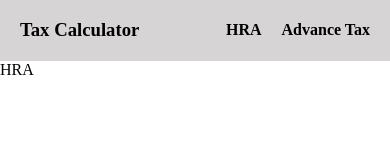
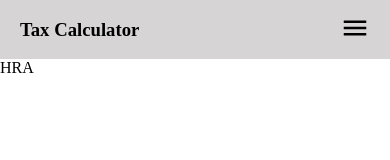
Before and after one commit to Vishal27-com/Tax-Calculator, a React (Vite) app: page / in a window 390 px wide. Shown: the top 160 px of the page. Built offline with nearby package versions, Linux system fonts and the light colour scheme.

Commit message:
navbar responsive

```diff
--- a/src/Components/Navbar/Navbar.jsx
+++ b/src/Components/Navbar/Navbar.jsx
@@ -1,14 +1,42 @@
-import React from 'react'
+import React, { useState } from 'react'
 import './navbar.css'
+import { Link } from 'react-router-dom'
+import {MdMenu} from "react-icons/md"
 const Navbar = () => {
+  const [show,setShow]=useState(false)
+  const toggleHandler=()=>{
+   setShow(!show)
+  }
   return (
+    <>
     <div className='nav-cont'>
       <h3>Tax Calculator</h3>
       <div className='link-box'>
+        <Link to='/'>
       <h4>HRA</h4>
+        </Link>
+        <Link to='/adv-tax'>
       <h4>Advance Tax</h4>
+        </Link>
+      </div>
+      {/* For small screens */}
+      <div className='mob-nav'>
+      <MdMenu size={30} onClick={toggleHandler} />
+      {
+        show &&
+        <div className='mob-link'>
+          <Link to='/'>
+      <h4>HRA</h4>
+        </Link>
+        <Link to='/adv-tax'>
+      <h4>Advance Tax</h4>
+        </Link>
+        </div>
+      }
       </div>
     </div>
+
+      </>
   )
 }
 
--- a/src/Components/Navbar/navbar.css
+++ b/src/Components/Navbar/navbar.css
@@ -14,3 +14,31 @@
  color: red;
  text-decoration: underline;
 }
+a{
+    text-decoration: none;
+}
+.mob-nav{
+ display: none;
+}
+
+
+@media all and (min-width:60px) and (max-width:500px){
+    .link-box{
+        display: none
+    }
+    .mob-nav{
+        display: block;
+        cursor: pointer;
+    }
+    .mob-link{
+        background: #fff;
+        position: absolute;
+        right: 10px;
+    }
+    .mob-link h4{
+      border:1px solid black ;
+      padding:7px 10px;
+      margin: 0;
+    }
+
+}
```
